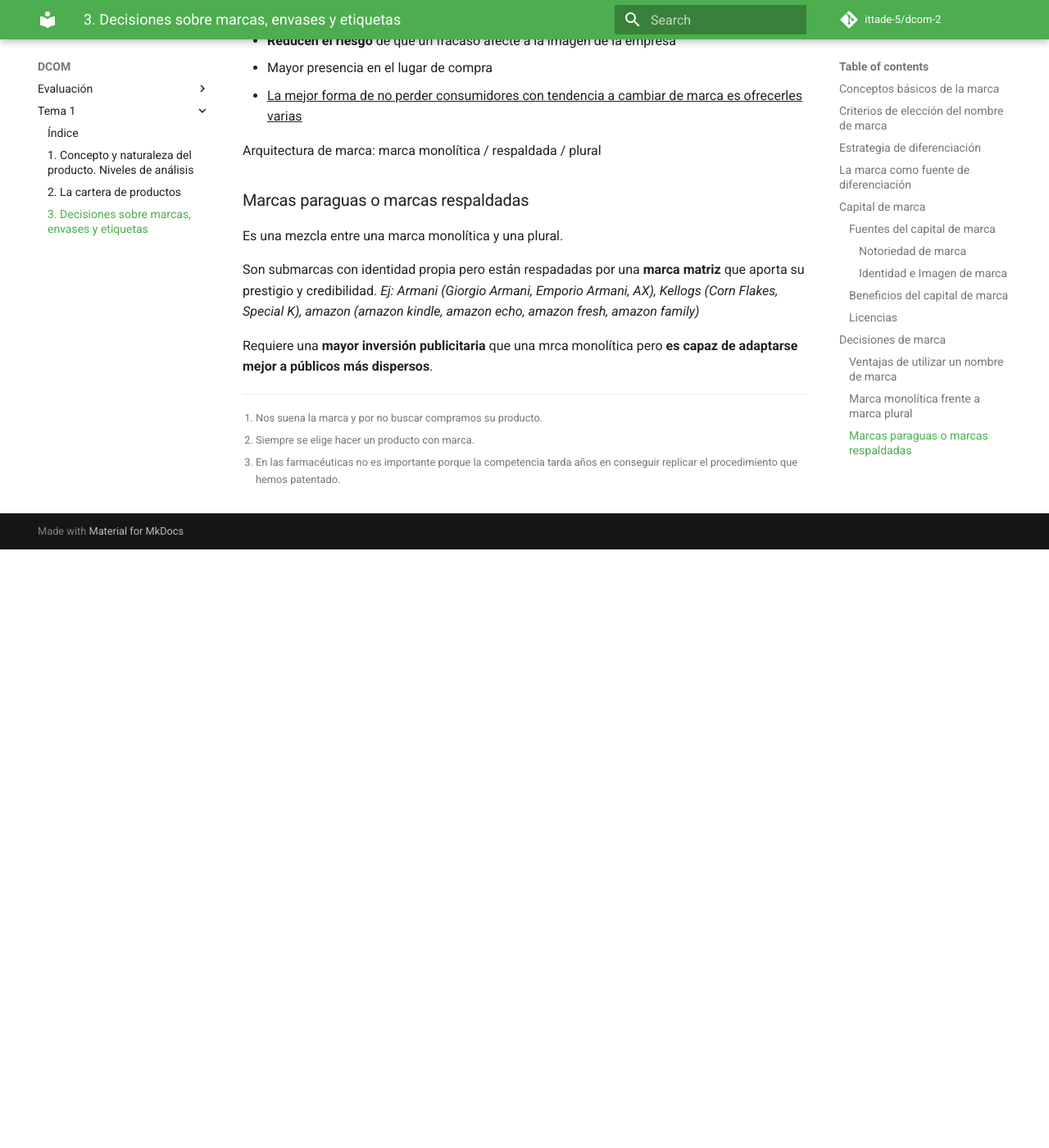
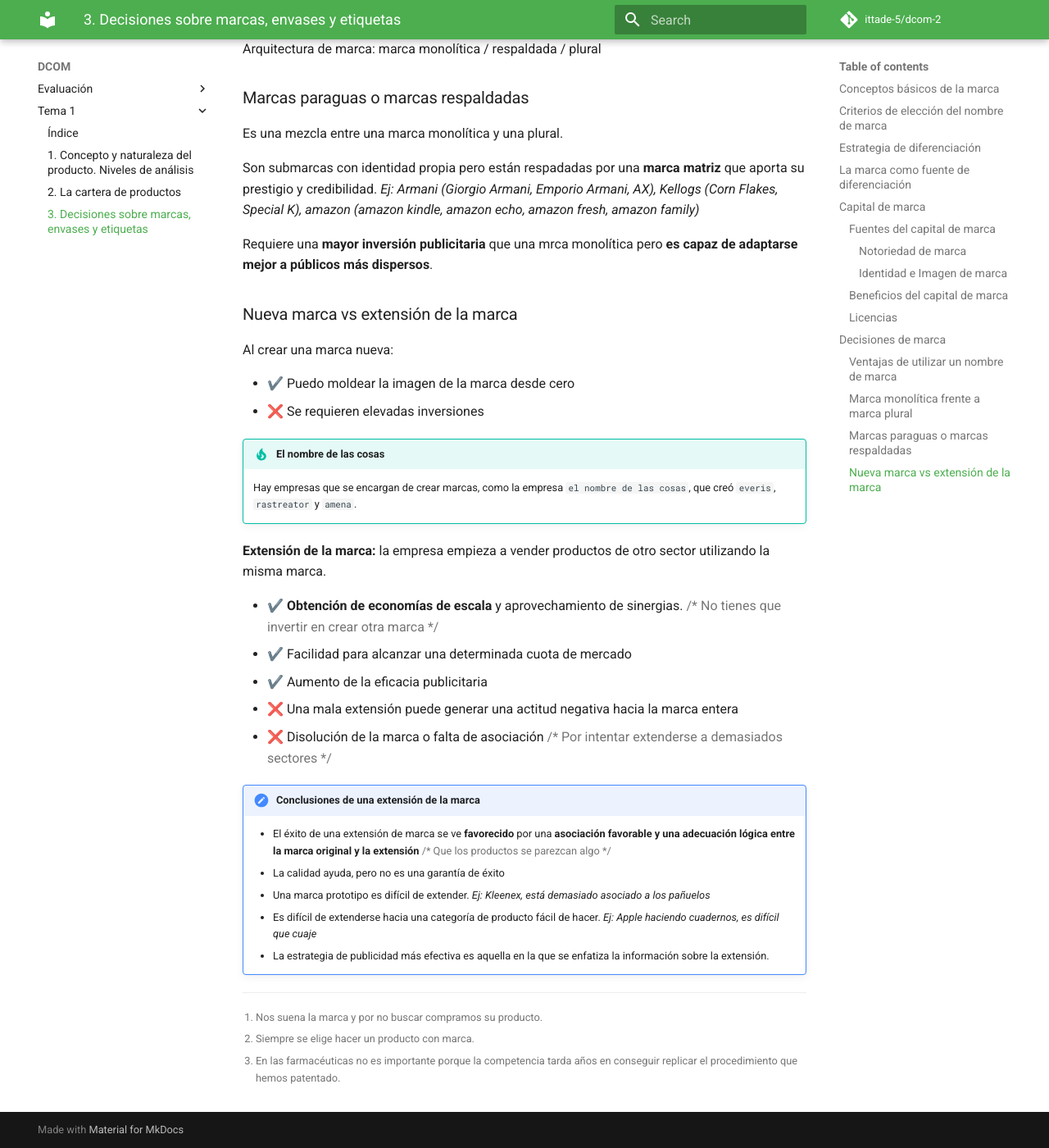
Before and after one commit to team-ittade/dcom2, an MkDocs documentation site: the page built from docs/tema-1/1.3.md, in a window 1280 px wide and 1400 px high, scrolled down 7408 px. Shown: the whole window at 82% size. Built offline with MkDocs 1.6.1 and Material for MkDocs 9.7.7, drawn with Linux system fonts in a browser that asks for light colours; comment, search, counter and statistics services are not loaded; before the commit the page ends 8078 px from its top, so only the background shows below that; some of the changed text lies outside the part shown.

Commit message:
2021-02-26 - tema 1

```diff
--- a/docs/tema-1/1.3.md
+++ b/docs/tema-1/1.3.md
@@ -222,3 +219,28 @@
 *Ej: Armani (Giorgio Armani, Emporio Armani, AX), Kellogs (Corn Flakes, Special K), amazon (amazon kindle, amazon echo, amazon fresh, amazon family)*
 
 Requiere una **mayor inversión publicitaria** que una mrca monolítica pero **es capaz de adaptarse mejor a públicos más dispersos**.
+
+### Nueva marca vs extensión de la marca
+
+Al crear una marca nueva:
+
+- ✔️ Puedo moldear la imagen de la marca desde cero
+- ❌ Se requieren elevadas inversiones
+
+!!! tip "El nombre de las cosas"
+    Hay empresas que se encargan de crear marcas, como la empresa `el nombre de las cosas`, que creó `everis`, `rastreator` y `amena`.
+
+**Extensión de la marca:** la empresa empieza a vender productos de otro sector utilizando la misma marca.
+
+- ✔️ **Obtención de economías de escala** y aprovechamiento de sinergias. {>>No tienes que invertir en crear otra marca <<}
+- ✔️ Facilidad para alcanzar una determinada cuota de mercado
+- ✔️ Aumento de la eficacia publicitaria
+- ❌ Una mala extensión puede generar una actitud negativa hacia la marca entera
+- ❌ Disolución de la marca o falta de asociación {>>Por intentar extenderse a demasiados sectores<<}
+
+!!! note "Conclusiones de una extensión de la marca"
+    - El éxito de una extensión de marca se ve **favorecido** por una **asociación favorable y una adecuación lógica entre la marca original y la extensión** {>>Que los productos se parezcan algo<<}
+    - La calidad ayuda, pero no es una garantía de éxito
+    - Una marca prototipo es difícil de extender. *Ej: Kleenex, está demasiado asociado a los pañuelos*
+    - Es difícil de extenderse hacia una categoría de producto fácil de hacer. *Ej: Apple haciendo cuadernos, es difícil que cuaje*
+    - La estrategia de publicidad más efectiva es aquella en la que se enfatiza la información sobre la extensión.
```
Also changed, not shown: other parts of docs/tema-1/1.3.md (+0 -3 lines).
